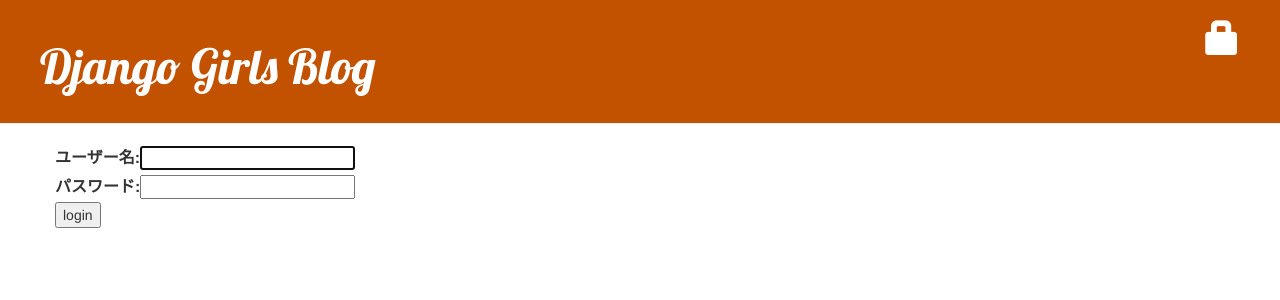
After one commit to k-matsuo-cmj/my-second-blog, a Django app: page /accounts/login/ in a window 1280 px wide. The commit adds this page. Shown: the top 300 px of the page. Run offline with Django 3.2, Linux system fonts and the light colour scheme; some libraries are stand-ins or nearby versions.

Commit message:
secure website

```diff
--- a/blog/templates/blog/base.html
+++ b/blog/templates/blog/base.html
@@ -11,6 +11,9 @@
         <div class="page-header">
             {% if user.is_authenticated %}
             <a href="{% url 'post_new' %}" class="top-menu"><span class="glyphicon glyphicon-plus"></span></a>
+            <p class="top-menu">Hello {{ user.username }} <small>( <a href="{% url 'logout' %}">Log out</a> )</small></p>
+            {% else %}
+            <a href="{% url 'login' %}" class="top-menu"><span class="glyphicon glyphicon-lock"></span></a>
             {% endif %}
             <h1><a href="/">Django Girls Blog</a></h1>
         </div>
--- /dev/null
+++ b/blog/templates/registration/login.html
@@ -0,0 +1,23 @@
+{% extends 'blog/base.html' %}
+
+{% block content %}
+    {% if form.errors %}
+    <p>Your username and password didn't match. Please try again.</p>
+    {% endif %}
+
+    <form method="POST" action="{% url 'login' %}">
+        {% csrf_token %}
+        <table>
+            <tr>
+                <td>{{ form.username.label_tag }}</td>
+                <td>{{ form.username }}</td>
+            </tr>
+            <tr>
+                <td>{{ form.password.label_tag }}</td>
+                <td>{{ form.password }}</td>
+            </tr>
+        </table>
+        <input type="submit" value="login">
+        <input type="hidden" name="next" value="{{ next }}">
+    </form>
+{% endblock %}
--- a/blog/views.py
+++ b/blog/views.py
@@ -1,3 +1,4 @@
+from django.contrib.auth.decorators import login_required
 from django.shortcuts import render, get_object_or_404, redirect
 from django.utils import timezone
 from .models import Post
@@ -13,6 +14,7 @@
     post = get_object_or_404(Post, pk=pk)
     return render(request, 'blog/post_detail.html', { 'post': post })
 
+@login_required
 def post_new(request):
     if request.method == "POST":
         form = PostForm(request.POST)
@@ -27,6 +29,7 @@
         form = PostForm()
     return render(request, 'blog/post_edit.html', { 'form': form })
 
+@login_required
 def post_edit(request, pk):
     post = get_object_or_404(Post, pk=pk)
     if request.method == "POST":
--- a/mysite/settings.py
+++ b/mysite/settings.py
@@ -144,3 +144,6 @@
         },
     },
 }
+
+# Login
+LOGIN_REDIRECT_URL = '/'
--- a/mysite/urls.py
+++ b/mysite/urls.py
@@ -14,9 +14,12 @@
     2. Add a URL to urlpatterns:  path('blog/', include('blog.urls'))
 """
 from django.contrib import admin
+from django.contrib.auth import views
 from django.urls import path, include
 
 urlpatterns = [
     path('admin/', admin.site.urls),
+    path('accounts/login/', views.LoginView.as_view(), name='login'),
+    path('accounts/logout/', views.LogoutView.as_view(next_page='/'), name='logout'),
     path('', include('blog.urls'))
 ]
```
